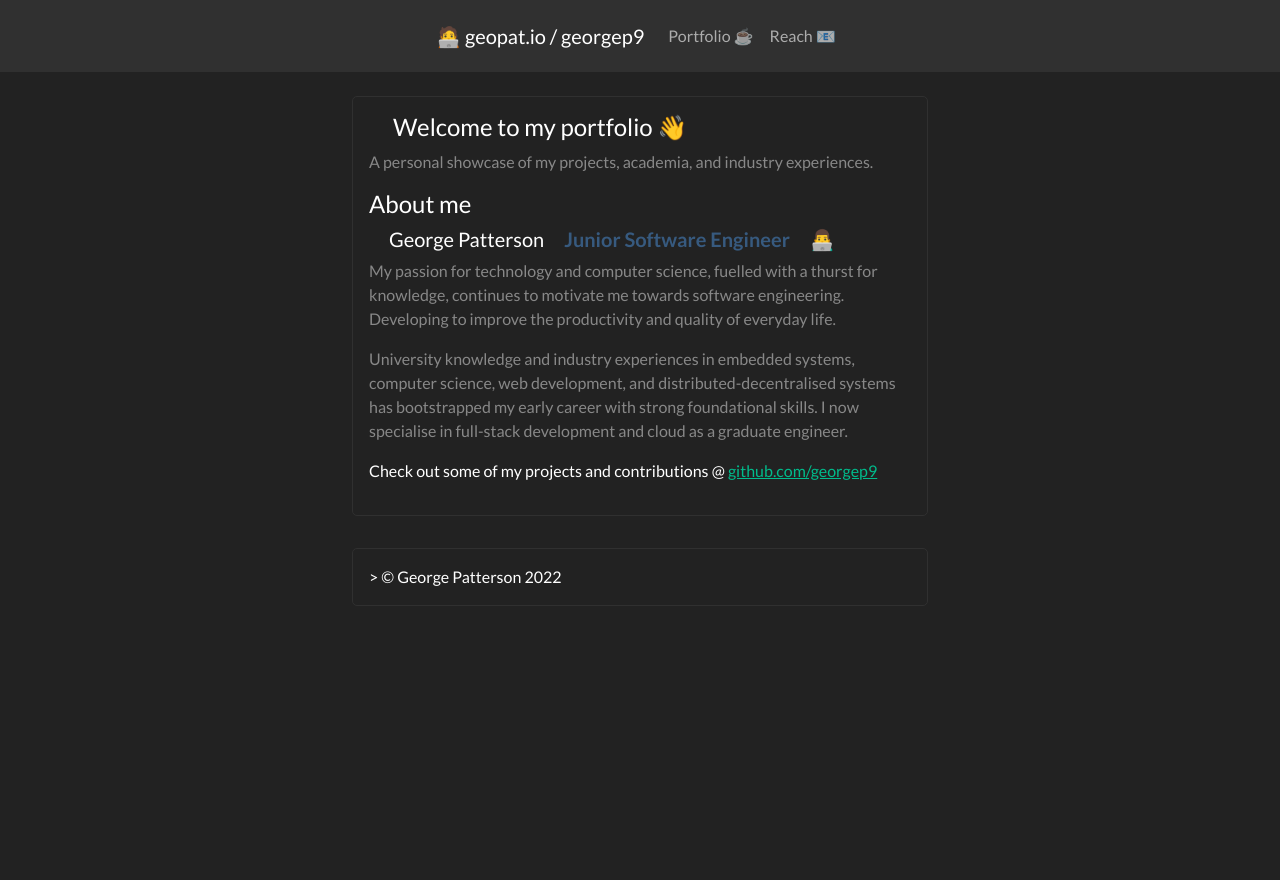
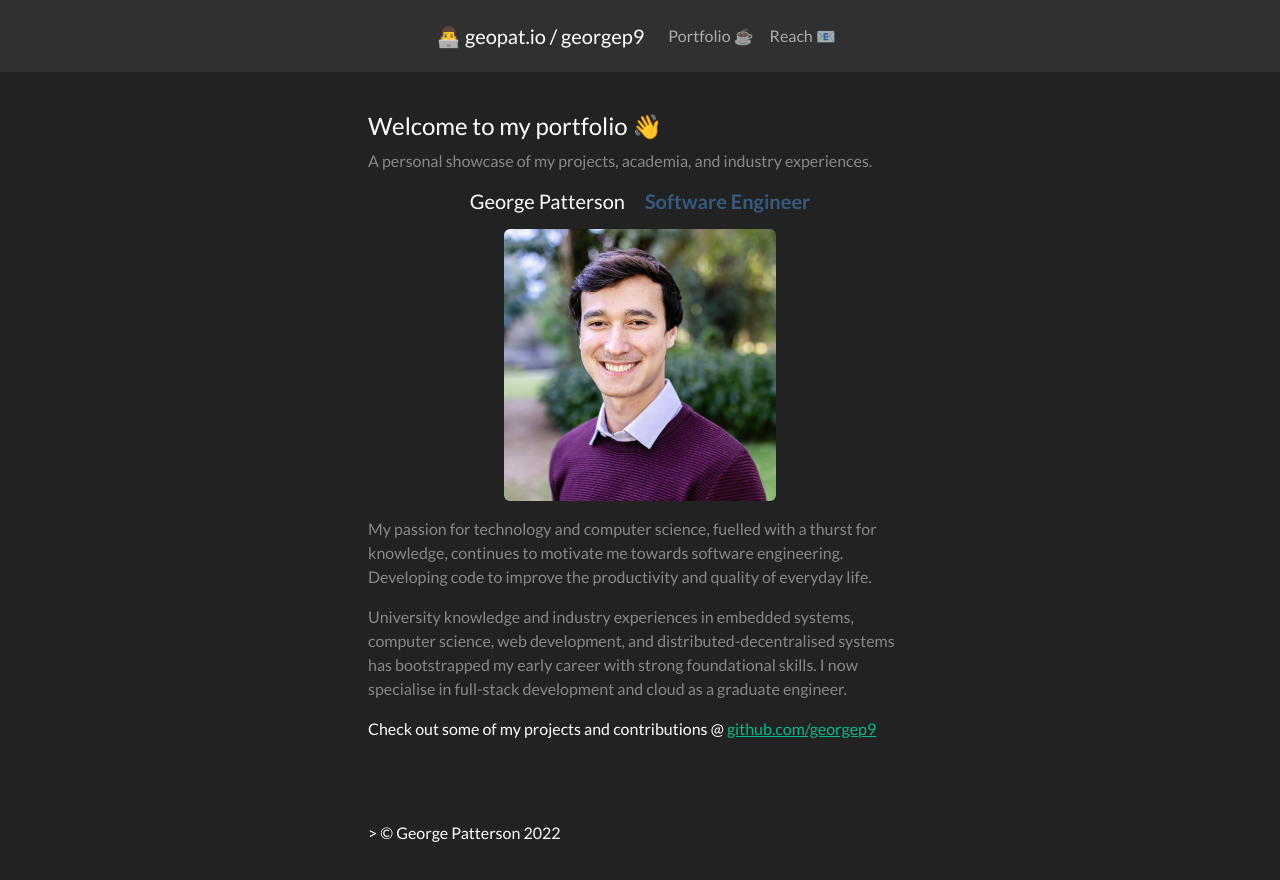
Before and after one commit to georgep9/static-portfolio, a Next.js app: page / in a window 1280 px wide. Shown: the top 880 px of the page. Before the commit the page ends 800 px from the top, so only its background shows below. Built offline with nearby package versions, Linux system fonts and the light colour scheme.

Commit message:
added portrait to AboutMe page + updated styling

```diff
--- a/components/index-page/AboutMe.tsx
+++ b/components/index-page/AboutMe.tsx
@@ -1,24 +1,24 @@
 import { NextPage } from "next"
-import Image from 'next/image'
+import styles from '../layout.module.css';
 
-
-const AboutMe : NextPage = (props) => {
+const AboutMe : NextPage = () => {
   return (
     <>
       <h4>
-        &emsp;Welcome to my portfolio 👋
+        Welcome to my portfolio 👋
       </h4>
       <p className="text-muted">
         A personal showcase of my projects, academia, and industry experiences.
       </p>
-      <h4>
-        About me
-      </h4>
-      <h5 >
-        &emsp;George Patterson&emsp;<b className="text-primary">Junior Software Engineer</b>&emsp;👨‍💻
+      <h5 className="text-center">
+        George Patterson&emsp;<b className="text-primary">Software Engineer</b>
       </h5>
+      <div className={styles.pictureContainer}>
+        <img className="rounded mx-auto d-block"  src='./prof_head.jpg' alt='me' style={{width: "50%", height: "auto"}}/>
+      </div>
+
       <p className="text-muted">
-        My passion for technology and computer science, fuelled with a thurst for knowledge, continues to motivate me towards software engineering. Developing to improve the productivity and quality of everyday life.
+        My passion for technology and computer science, fuelled with a thurst for knowledge, continues to motivate me towards software engineering. Developing code to improve the productivity and quality of everyday life.
       </p>
       <p className="text-muted">
         University knowledge and industry experiences in embedded systems, computer science, web development, and distributed-decentralised systems has bootstrapped my early career with strong foundational skills. I now specialise in full-stack development and cloud as a graduate engineer.
--- a/components/layout.module.css
+++ b/components/layout.module.css
@@ -2,17 +2,19 @@
   max-width: 36rem;
   padding: 1rem 1rem;
   margin: 1.5rem auto 2rem;
-  border: 1px solid #303030;
-  border-radius: 5px;
   }
 
 .buttonContainer {
   padding: 1rem 1rem;
   margin: 1rem auto 1rem;
-  border: 3px solid #303030;
-  border-radius: 5px;
+  border: 2px solid #303030;
+  border-radius: 20px;
 }
 
 .buttonContent {
   margin: 1rem auto 1rem;
 }
+
+.pictureContainer {
+  margin: 1rem auto 1rem;
+}
--- a/components/layout/NavBar.tsx
+++ b/components/layout/NavBar.tsx
@@ -9,7 +9,7 @@ const NavBar = () => {
                     <ul className="navbar-nav mx-md-auto">
 
                         <Link href="/">
-                            <a className="navbar-brand">🧑‍💻 geopat.io / georgep9</a>
+                            <a className="navbar-brand">👨‍💻 geopat.io / georgep9</a>
                         </Link>
                         <li className="nav-item">
                             <Link href="/portfolio">
--- a/pages/_app.tsx
+++ b/pages/_app.tsx
@@ -11,6 +11,7 @@ function MyApp({Component, ...props} : Props) {
         <>
           <Head>
             <meta name="viewport" content="width=device-width, initial-scale=1" />
+            <title>portfolio · geopat.io / georgep9</title>
           </Head>
           <Component/>
         </>
--- a/pages/index.tsx
+++ b/pages/index.tsx
@@ -1,4 +1,5 @@
 import type { NextPage } from 'next'
+import Picture from '../components/commons/Picture'
 import AboutMe from '../components/index-page/AboutMe'
 import Layout from '../components/layout/Layout'
 import NavBar from '../components/layout/NavBar'
```
Also changed, not shown: components/commons/Picture.tsx (added, +18 -0 lines), public/banner.jfif (added), public/prof_head.jpg (added).
